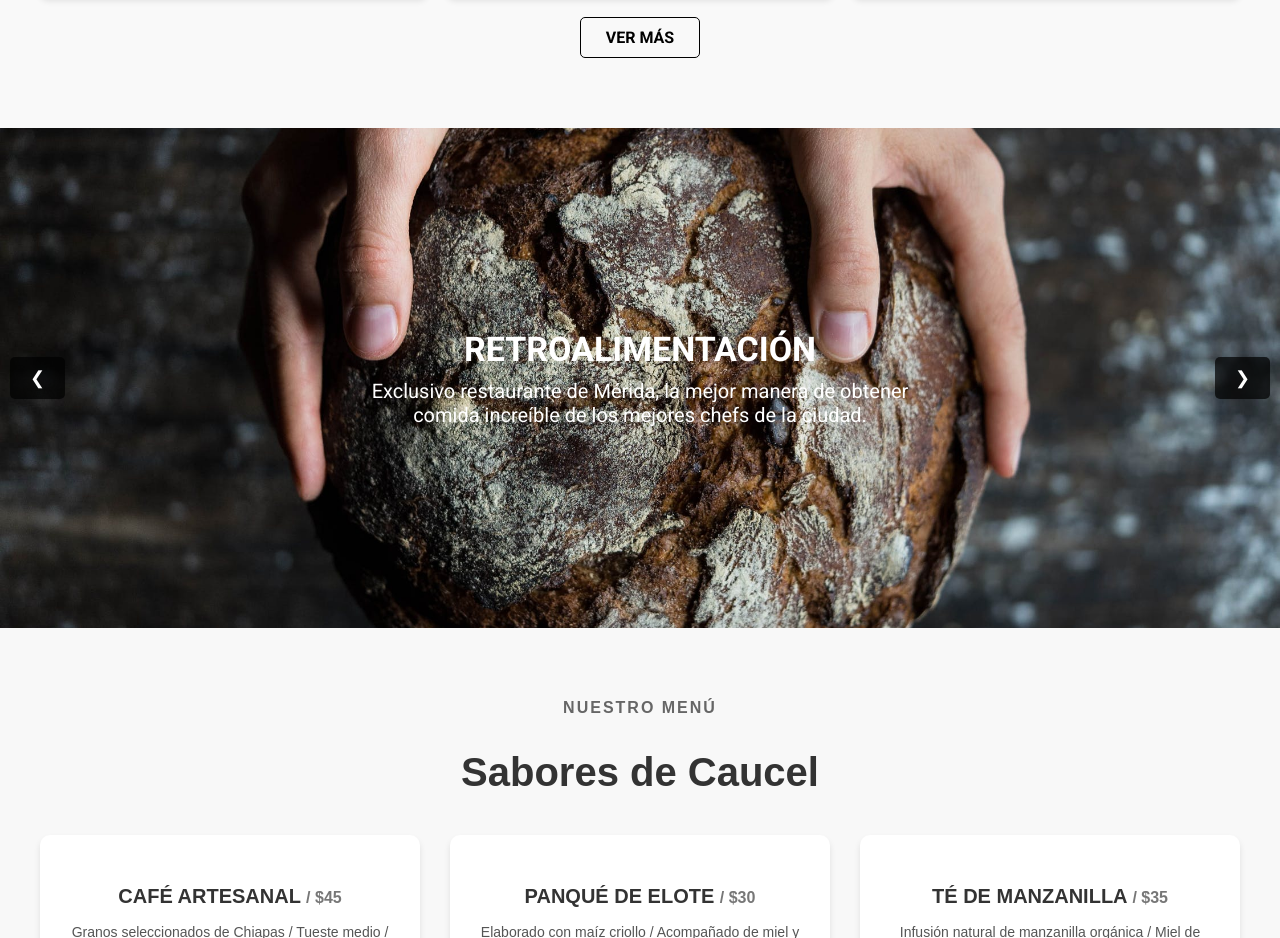
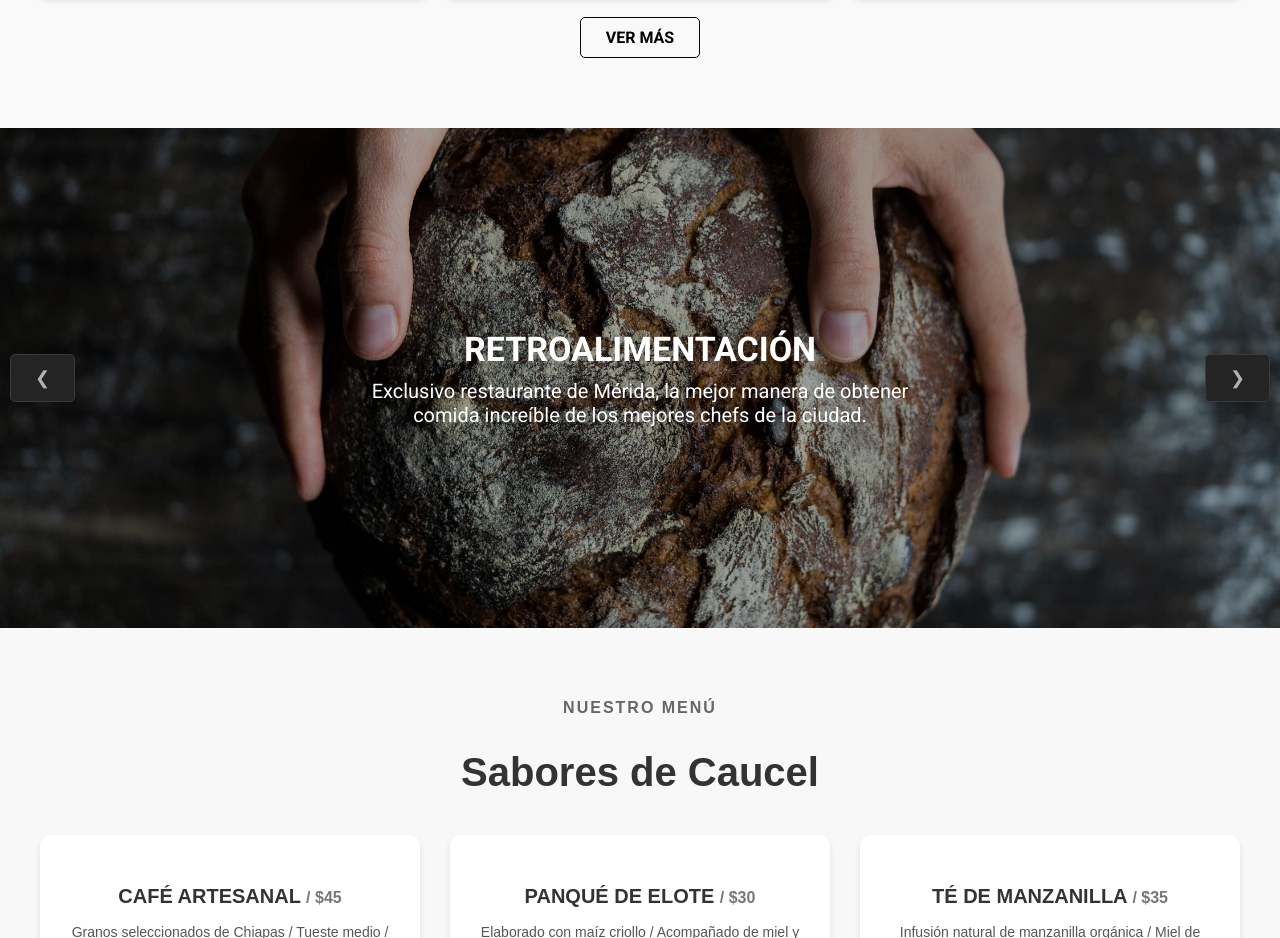
Before and after one commit to Alejandro-A-Rivas-Quevedo-H/cafeteria-plantilla, a plain HTML site: page index.html in a window 1280 px wide. Shown: the part 1862-2800 px from the top of the page. Drawn offline with nearby package versions, Linux system fonts and the light colour scheme.

Commit message:
se agrego overlay en presentacion y slider

```diff
--- a/index.html
+++ b/index.html
@@ -66,6 +66,9 @@
             <source src="./archivos/video/SPOT CAFÉ ☕️ .mp4" type="video/mp4">
             Tu navegador no soporta el elemento de video.
         </video>
+        <!-- Capa de superposición -->
+        <div class="caucel-presentation-overlay"></div>
+        <!-- Contenido -->
         <div class="caucel-presentation-content">
             <!-- Logo arriba del título -->
             <img src="./archivos/img/restuarant-logo.png" alt="Logo de Cafetería Caucel" class="caucel-logo">
@@ -75,8 +78,9 @@
         </div>
     </section>
 
+
     <!-- ABOUT US-->
-    <section class="caucel-about-us"  id="about">
+    <section class="caucel-about-us" id="about">
         <h2 class="about-us-subtitle">Sobre Nosotros</h2>
         <h1 class="about-us-title">Descubre Nuestra Historia</h1>
         <div class="about-us-gallery">
@@ -112,7 +116,7 @@
 
     <!-- EVENTS -->
 
-    <section class="caucel-events"   id="services">
+    <section class="caucel-events" id="services">
         <div class="events-header">
             <span class="events-subtitle">Eventos</span>
             <h2 class="events-title">Eventos destacados</h2>
@@ -165,7 +169,8 @@
                     <img src="./archivos/img/events-img/love-romantic2.jpg" alt="Evento 2">
                     <div class="caucel-slide-content">
                         <h3>SABORES</h3>
-                        <p>Descubre sabores únicos en un ambiente íntimo y sofisticado, ideal para compartir momentos inolvidables.</p>
+                        <p>Descubre sabores únicos en un ambiente íntimo y sofisticado, ideal para compartir momentos
+                            inolvidables.</p>
                     </div>
                 </div>
             </div>
--- a/style/caucel-events.css
+++ b/style/caucel-events.css
@@ -139,12 +139,25 @@
     display: none;
     position: relative;
 }
+.caucel-slide::before {
+    content: '';
+    position: absolute;
+    top: 0;
+    left: 0;
+    width: 100%;
+    height: 100%;
+    background-color: rgba(0, 0, 0, 0.3); /* Filtro opaco oscuro */
+    z-index: 1; /* Asegurar que esté debajo del contenido */
+    pointer-events: none;
+}
 .caucel-slide img {
     width: 100%;
     height: auto;
     display: block;
     object-fit: cover;
-    max-height: 500px; /* Altura máxima para pantallas grandes */
+    max-height: 500px;
+    position: relative;
+    z-index: 0; /* Asegurar que el pseudo-elemento esté encima */
 }
 .caucel-slide-content {
     position: absolute;
@@ -155,6 +168,7 @@
     text-align: center;
     padding: 10px 20px;
     border-radius: 10px;
+    z-index: 2; /* Asegurar que el texto esté encima del pseudo-elemento */
 }
 .caucel-slide-content h3 {
     font-size: 34px;
@@ -176,21 +190,19 @@
     pointer-events: none;
 }
 .caucel-slider-button {
-    background-color: rgba(0, 0, 0, 0.7);
-    color: #fff;
-    border: none;
-    padding: 10px 20px;
+    background-color: #333; /* Color gris oscuro elegante */
+    color: #fff; /* Texto blanco */
+    border: 1px solid #555; /* Borde gris medio */
+    padding: 12px 24px;
     cursor: pointer;
     margin: 0 10px;
     pointer-events: auto;
     font-size: 18px;
     border-radius: 5px;
-}
-.caucel-slider-button:hover {
-    background-color: rgba(0, 0, 0, 0.9);
+    box-shadow: 0 4px 8px rgba(0, 0, 0, 0.2); /* Efecto de elevación */
+    transition: background-color 0.3s ease, color 0.3s ease, box-shadow 0.3s ease;
 }
 
-/* Estilos responsive */
 
 /* Pantallas grandes (laptops y monitores) */
 @media (max-width: 1200px) {
@@ -231,7 +243,7 @@
 
 /* Teléfonos (pantallas pequeñas) */
 @media (max-width: 480px) {
-    .event-item{
+    .event-item {
         margin: 0 30px;
     }
     .caucel-slide img {
--- a/style/presentation-caucel.css
+++ b/style/presentation-caucel.css
@@ -9,6 +9,18 @@
     text-align: center;
     padding: 0 20px; /* Para evitar que el contenido se salga en pantallas más pequeñas */
 }
+
+
+.caucel-presentation-overlay {
+    position: absolute;
+    top: 0;
+    left: 0;
+    width: 100%;
+    height: 100%;
+    background: rgba(0, 0, 0, 0.3);
+    z-index: -1;
+}
+
 
 .caucel-presentation-video {
     position: absolute;
```
